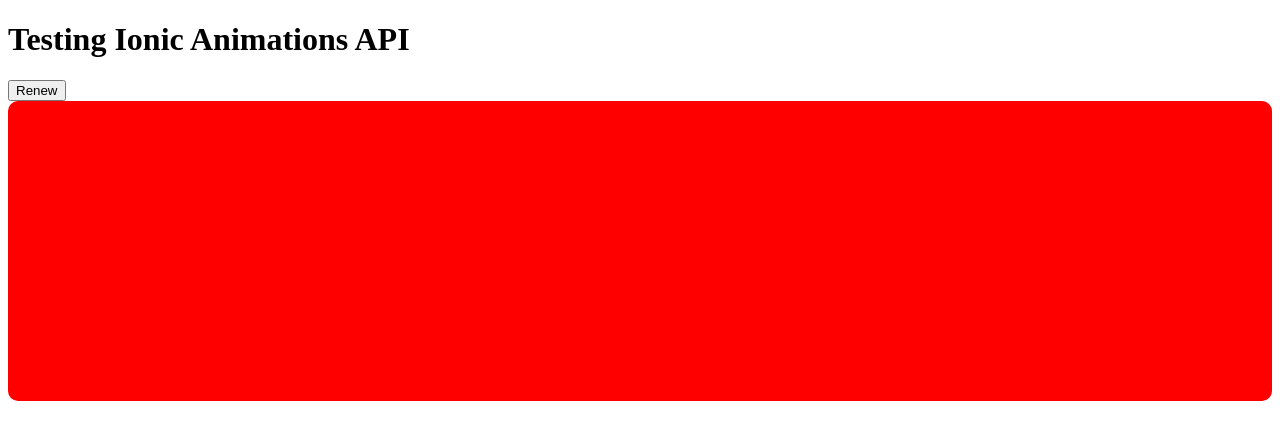
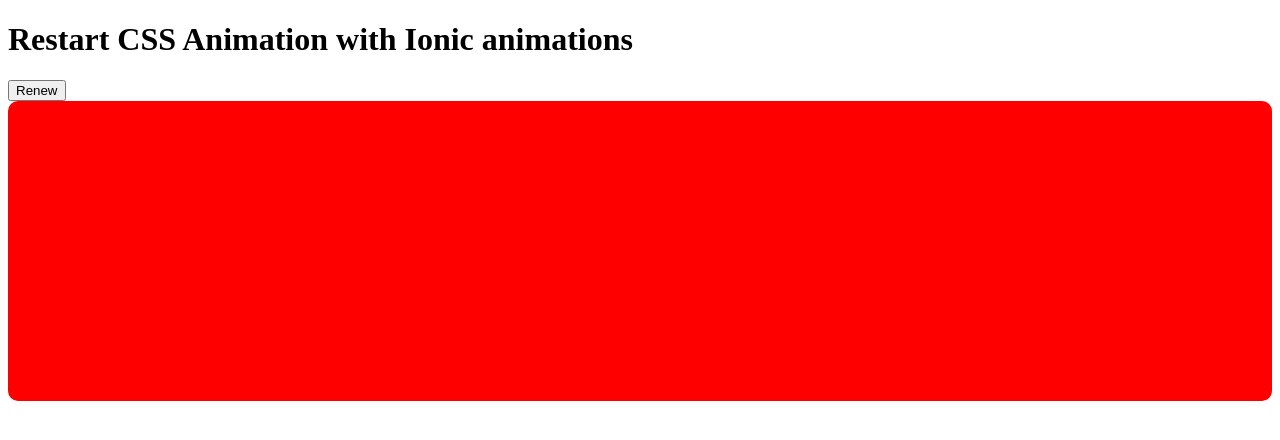
Before and after one commit to pixelbucket-dev/restart-animation-ionic, a website: page index.html in a window 1280 px wide. Drawn offline with nearby package versions, Linux system fonts and the light colour scheme.

Commit message:
Change header text

```diff
--- a/index.html
+++ b/index.html
@@ -14,7 +14,7 @@
     </style>
   </head>
   <body>
-    <h1>Testing Ionic Animations API</h1>
+    <h1>Restart CSS Animation with Ionic animations</h1>
     <button onclick="renew()">Renew</button>
     <div class="card"></div>
     <script type="module">
```
